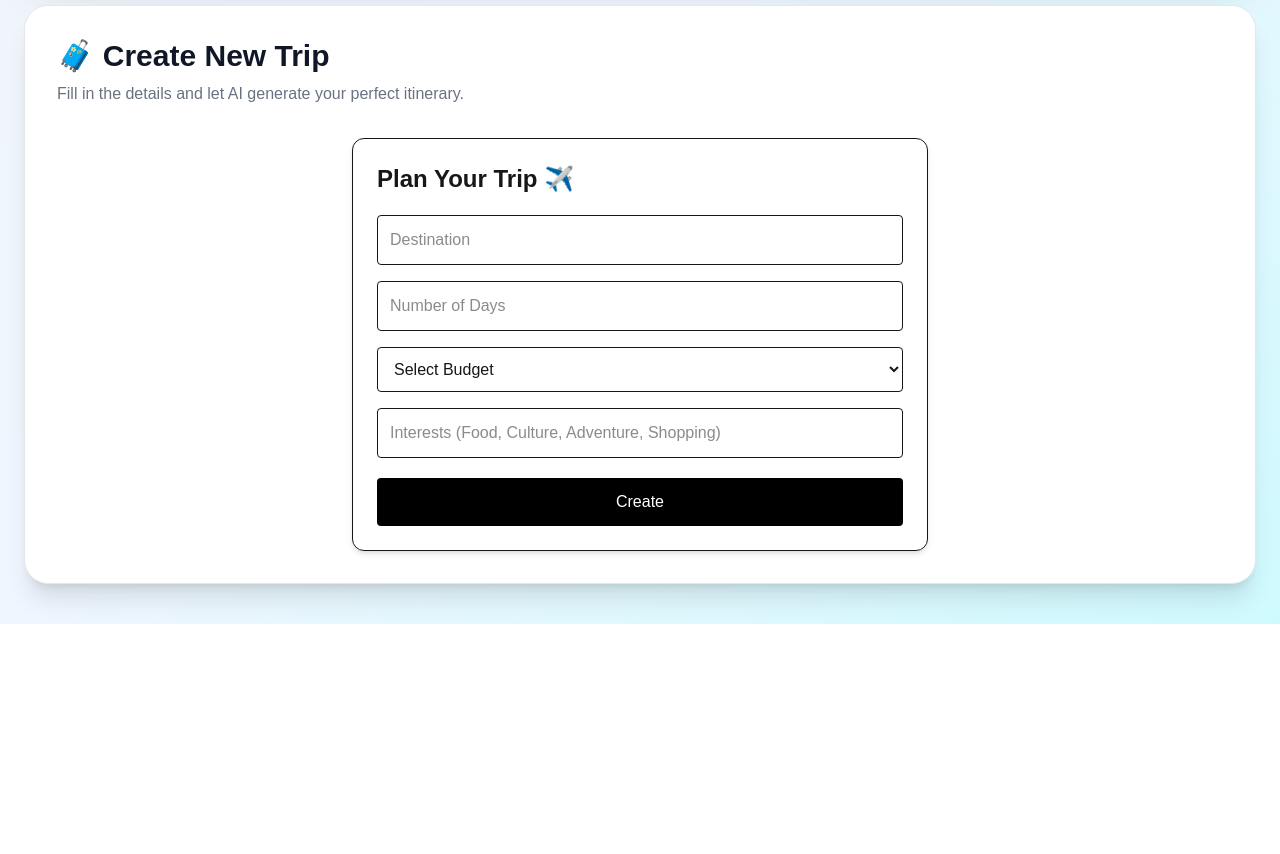
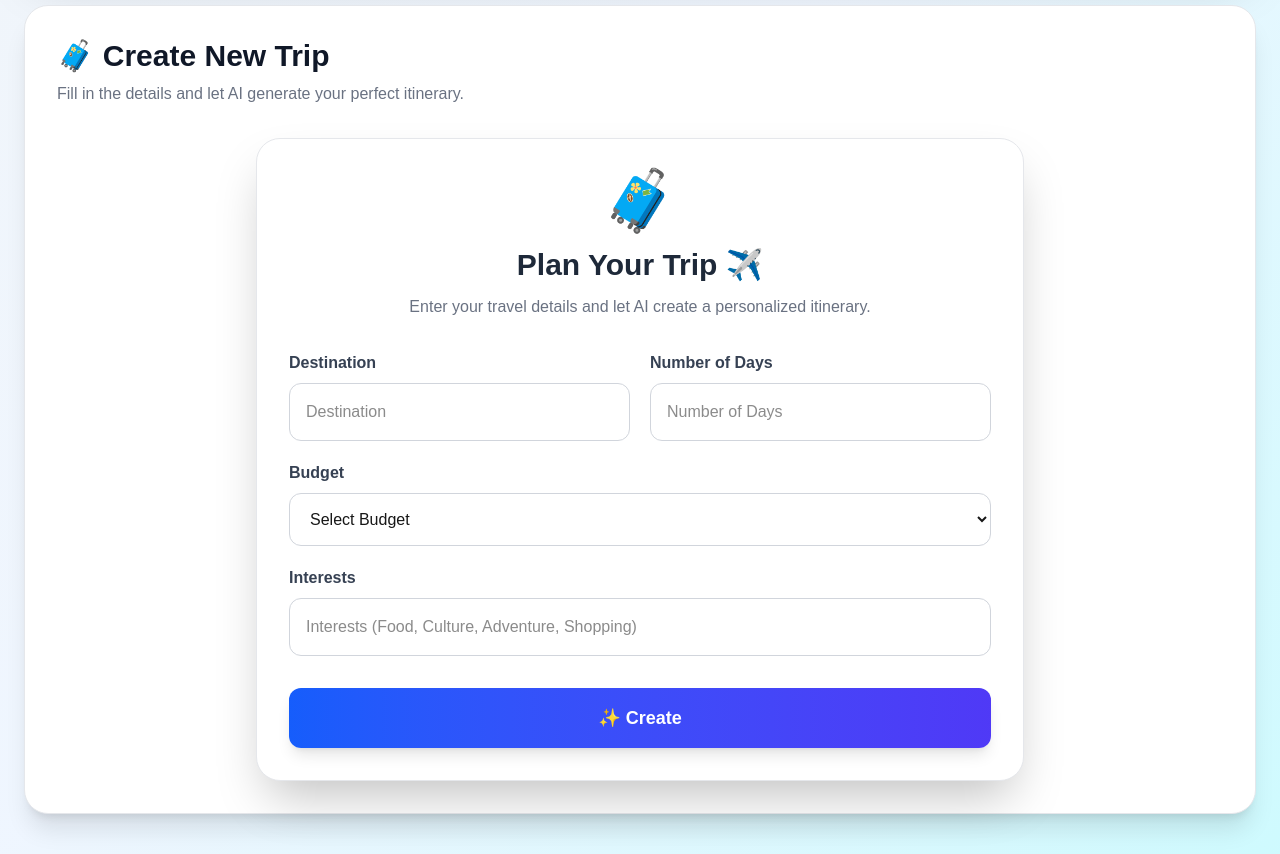
Before and after one commit to baskaran-devaki/Trao-AI-Travel-Planner, a Next.js app in the folder frontend/: page /dashboard in a window 1280 px wide. Shown: the part 440-1294 px from the top of the page. Before the commit the page ends 1064 px from the top, so only its background shows below. Built offline with nearby package versions, Linux system fonts and the light colour scheme.

Commit message:
Refactor CreateTripForm component for clarity

```diff
--- a/frontend/src/components/CreateTripForm.tsx
+++ b/frontend/src/components/CreateTripForm.tsx
@@ -1,66 +1,51 @@
 "use client";
 
-
-import {useState} from "react";
+import { useState } from "react";
 import api from "@/utils/api";
-
 
 export default function CreateTripForm({
 
   setLatestTrip
 
-}:any){
+}: any) {
 
+  const [form, setForm] = useState({
 
+    destination: "",
 
-const [form,setForm]=useState({
+    days: "",
 
-destination:"",
+    budget: "",
 
-days:"",
-
-budget:"",
-
-interests:""
+    interests: ""
 
   });
 
-
-const handleChange=(e:any)=>{
-
+  const handleChange = (e: any) => {
 
     setForm({
 
       ...form,
 
-[e.target.name]:e.target.value
+      [e.target.name]: e.target.value
 
     });
 
-
   };
 
+  const createTrip = async () => {
 
-
-const createTrip=async()=>{
-
-
-try{
-
+    try {
 
       const res = await api.post("/trips/create", form);
 
-
       console.log("CREATED TRIP:", res.data);
-
-
 
       setLatestTrip(res.data.trip || res.data);
 
-
     }
 
-catch(error){
+    catch (error) {
 
       console.log(error);
 
@@ -68,24 +53,43 @@ alert("Trip creation failed");
 
     }
 
-
   };
-
-
 
   return (
 
+    <div className="max-w-3xl mx-auto rounded-3xl bg-white shadow-2xl border border-gray-200 p-8">
 
-<div className="max-w-xl mx-auto border rounded-xl p-6 shadow-md">
+      <div className="text-center mb-8">
 
+        <div className="text-6xl mb-4">
 
-<h2 className="text-2xl font-bold mb-5">
+          🧳
+
+        </div>
+
+        <h2 className="text-3xl font-extrabold text-gray-800">
 
           Plan Your Trip ✈️
 
         </h2>
 
+        <p className="text-gray-500 mt-3">
 
+          Enter your travel details and let AI create a personalized itinerary.
+
+        </p>
+
+      </div>
+
+      <div className="grid md:grid-cols-2 gap-5">
+
+        <div>
+
+          <label className="block mb-2 font-semibold text-gray-700">
+
+            Destination
+
+          </label>
 
           <input
 
@@ -97,11 +101,19 @@ value={form.destination}
 
             onChange={handleChange}
 
-className="w-full border p-3 rounded mb-4"
+            className="w-full rounded-xl border border-gray-300 px-4 py-4 outline-none focus:ring-4 focus:ring-blue-300 transition"
 
           />
 
+        </div>
 
+        <div>
+
+          <label className="block mb-2 font-semibold text-gray-700">
+
+            Number of Days
+
+          </label>
 
           <input
 
@@ -115,11 +127,21 @@ value={form.days}
 
             onChange={handleChange}
 
-className="w-full border p-3 rounded mb-4"
+            className="w-full rounded-xl border border-gray-300 px-4 py-4 outline-none focus:ring-4 focus:ring-blue-300 transition"
 
           />
 
+        </div>
 
+      </div>
+
+      <div className="mt-5">
+
+        <label className="block mb-2 font-semibold text-gray-700">
+
+          Budget
+
+        </label>
 
         <select
 
@@ -129,10 +151,9 @@ value={form.budget}
 
           onChange={handleChange}
 
-className="w-full border p-3 rounded mb-4"
+          className="w-full rounded-xl border border-gray-300 px-4 py-4 outline-none focus:ring-4 focus:ring-blue-300 transition"
 
         >
-
 
           <option value="">
 
@@ -140,13 +161,11 @@ Select Budget
 
           </option>
 
-
           <option>
 
             Low
 
           </option>
-
 
           <option>
 
@@ -154,18 +173,23 @@ Medium
 
           </option>
 
-
           <option>
 
             High
 
           </option>
 
-
         </select>
 
+      </div>
 
+      <div className="mt-5">
 
+        <label className="block mb-2 font-semibold text-gray-700">
+
+          Interests
+
+        </label>
 
         <input
 
@@ -177,30 +201,26 @@ value={form.interests}
 
           onChange={handleChange}
 
-className="w-full border p-3 rounded mb-5"
+          className="w-full rounded-xl border border-gray-300 px-4 py-4 outline-none focus:ring-4 focus:ring-blue-300 transition"
 
         />
 
-
+      </div>
 
       <button
 
         onClick={createTrip}
 
-className="bg-black text-white px-6 py-3 rounded w-full"
+        className="w-full mt-8 rounded-xl bg-gradient-to-r from-blue-600 to-indigo-600 py-4 text-white text-lg font-semibold shadow-lg hover:scale-[1.02] hover:shadow-xl transition duration-300"
 
       >
 
-Create
+        ✨ Create
 
       </button>
 
-
-
     </div>
-
 
   );
 
-
 }
```
Lines whose indentation alone changed are shown as unchanged.
